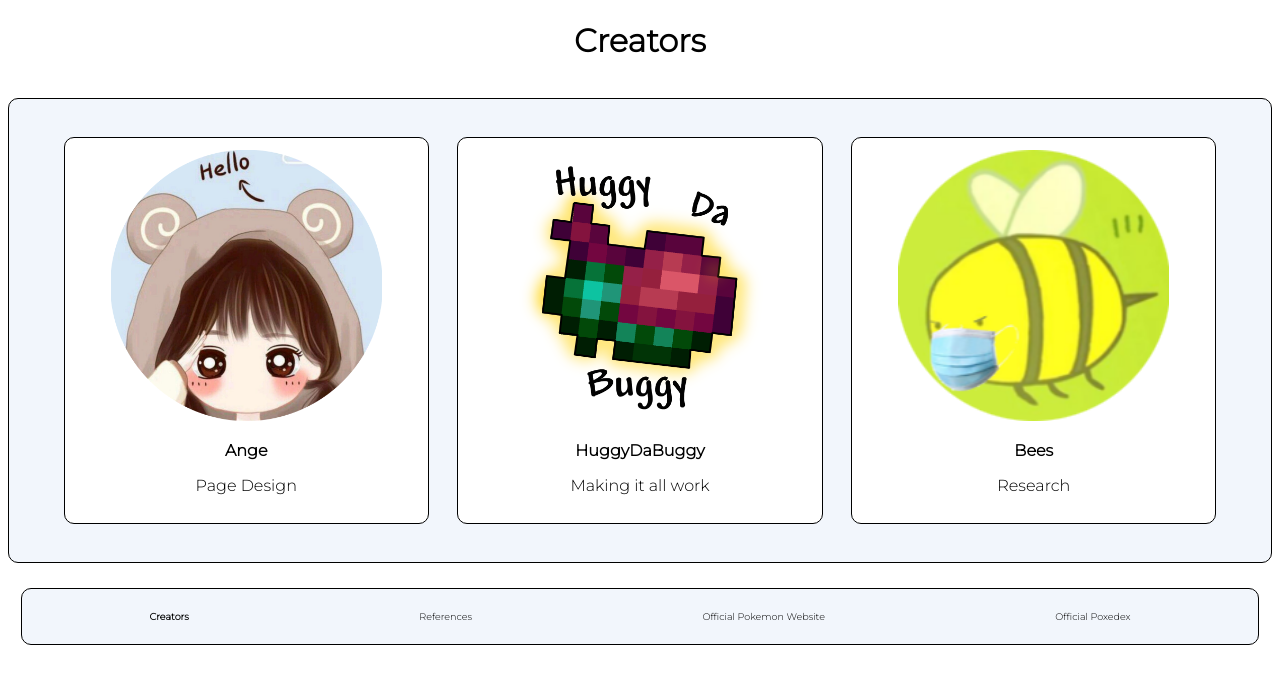
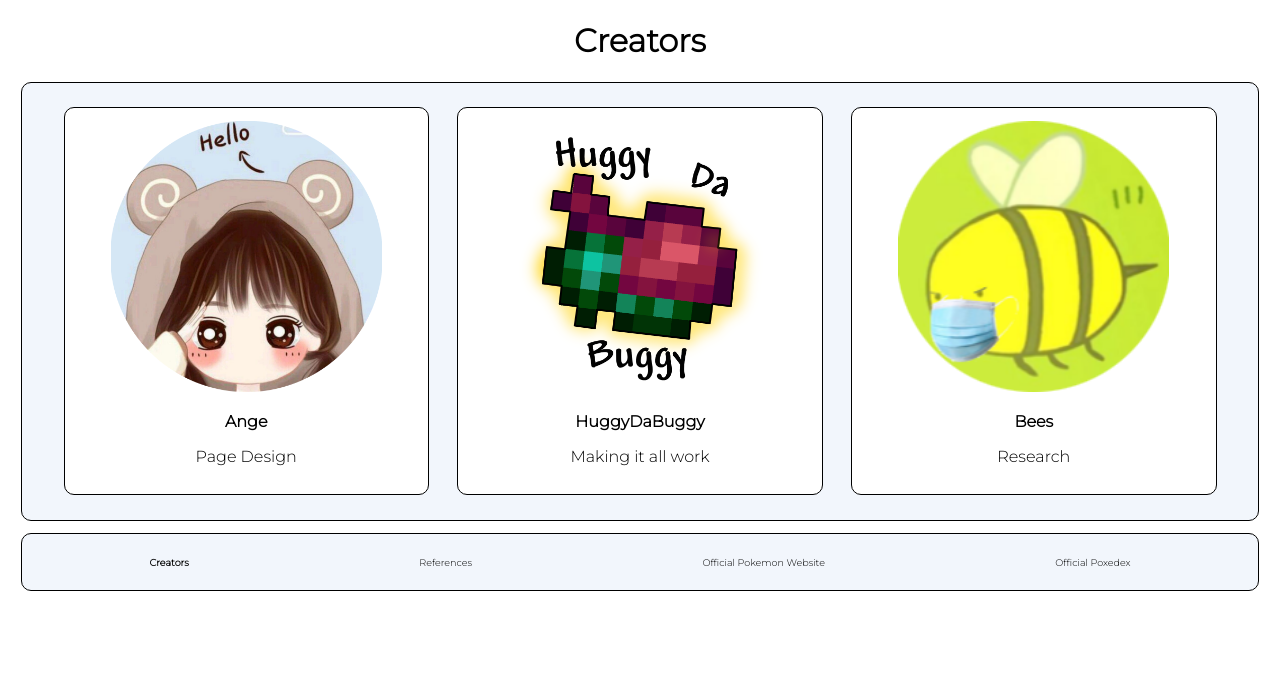
Before and after one commit to HuggyDaBuggy/Pokemon-Project, a PHP site: page /creators.html in a window 1280 px wide. Shown: the part 91-775 px from the top of the page. Run offline with PHP 8.4, Linux system fonts and the light colour scheme.

Commit message:
Creators CSS fixes

```diff
--- a/App/CSS/style.css
+++ b/App/CSS/style.css
@@ -87,21 +87,3 @@ a:hover {
 .dropdown:hover .dropdown-content {
   display: block;
 }
-/*Creator Page Formatting*/
-.creators {
-  margin-bottom: 2%;
-  margin-top: 3%;
-  padding: 2%;
-  border-radius: 10px;
-  border: 1px solid black;
-  background-color: #f2f6fc;
-}
-.creators-item {
-  border-radius: 10px;
-  border: 1px solid black;
-  background-color: rgb(255, 255, 255);
-  margin: 1%;
-  width: 28%;
-  padding: 1%;
-  display: inline-block;
-}
--- a/creators.html
+++ b/creators.html
@@ -68,22 +68,22 @@
       </div>
     </header>
     <h1>Creators</h1>
-    <div class="creators">
-      <div class="creators-item">
+    <div class="box-main">
+      <div class="box-sub">
         <a href="https://github.com/ange-xx" target="_blank"
           ><img src="App/Images/Creators/Ange.png" alt="Ange" width="80%" height="80%" />
           <p><b>Ange</b></p></a
         >
         <p>Page Design</p>
       </div>
-      <div class="creators-item">
+      <div class="box-sub">
         <a href="https://github.com/HuggyDaBuggy" target="_blank"
           ><img src="App/Images/Creators/HuggyDaBuggy.png" alt="HuggyDaBuggy" width="80%" height="80%" />
           <p><b>HuggyDaBuggy</b></p></a
         >
         <p>Making it all work</p>
       </div>
-      <div class="creators-item">
+      <div class="box-sub">
         <a href="https://github.com/bees03" target="_blank"
           ><img src="App/Images/Creators/Bees.png" alt="Bees" width="80%" height="80%" />
           <p><b>Bees</b></p></a
```
